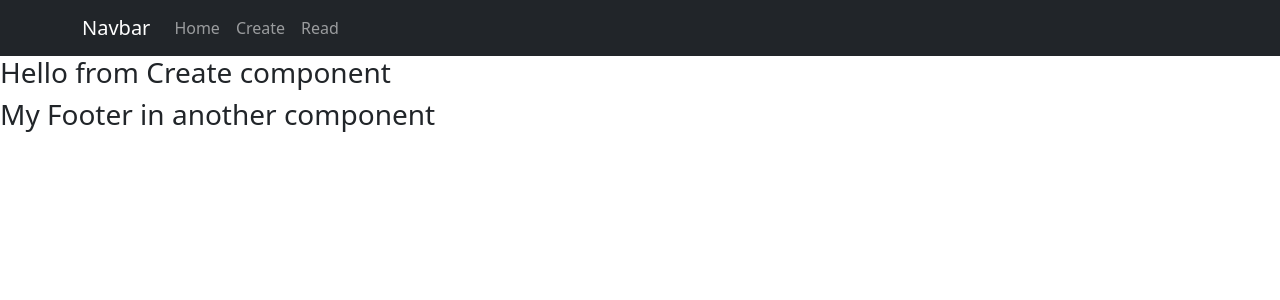
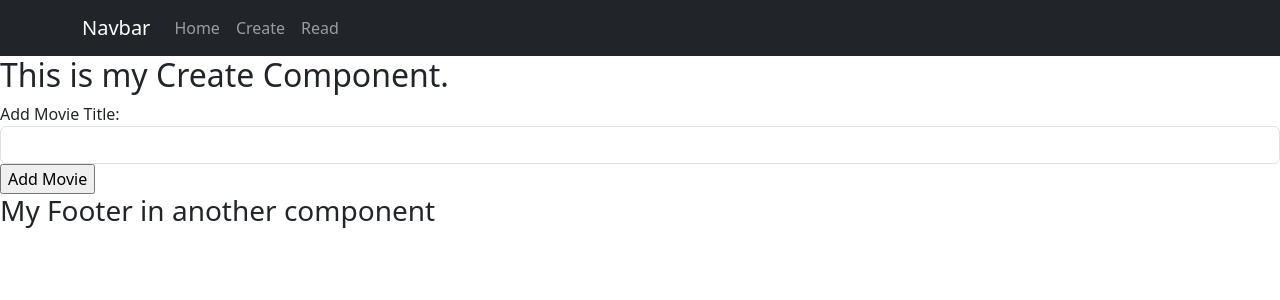
Before and after one commit to NathanCarr10/Data-Rep-Lab-2, a React (Create React App) app in the folder my-app/: page /Create in a window 1280 px wide. Shown: the top 300 px of the page. Built offline with nearby package versions, Linux system fonts and the light colour scheme.

Commit message:
modified create.js file to use UseState functionality

```diff
--- a/my-app/package.json
+++ b/my-app/package.json
@@ -6,6 +6,7 @@
     "@testing-library/jest-dom": "^5.17.0",
     "@testing-library/react": "^13.4.0",
     "@testing-library/user-event": "^13.5.0",
+    "axios": "^1.7.7",
     "bootstrap": "^5.3.3",
     "react": "^18.3.1",
     "react-bootstrap": "^2.10.5",
--- a/my-app/src/components/Create.js
+++ b/my-app/src/components/Create.js
@@ -1,11 +1,31 @@
+import {useState} from "react";
+
 // Create component definition
 const Create = ()=>{
+
+    const [title, setTitle] = useState('');
+
+    const handleSubmit =(e)=>{
+        e.preventDefault();
+        console.log(title);
+    }
+
     return (
         <div>
-            {/* Displaying a heading */}
-           <h3> Hello from Create component </h3>
+          <h2>This is my Create Component.</h2>
+          <form onSubmit={handleSubmit}>
+            <div className="form-group">
+              <label>Add Movie Title: </label>
+              <input type="text"
+                className="form-control"
+                value={title}
+                onChange={(e) => { setTitle(e.target.value) }}
+              />
+            </div>
+            <input type="submit" value="Add Movie" />
+          </form>
         </div>
-    )
-}
+      );
+    }
 // Exporting the Create component to be used in other parts of the application
 export default Create;
--- a/my-app/src/components/Read.js
+++ b/my-app/src/components/Read.js
@@ -1,37 +1,26 @@
 // Importing the Movies component from the same directory
 import Movies from "./Movies"
+import { useEffect, useState } from "react";
+import axios from "axios";
 const Read = ()=>{
-  // Defining an array of movie objects containing details like title, year, imdbID, and poster URL
-   const data = [
-        {
-          "Title": "Avengers: Infinity War",
-          "Year": "2018",
-          "imdbID": "tt4154756",
-          "Type": "movie",
-          "Poster": "https://m.media-amazon.com/images/M/MV5BMjMxNjY2MDU1OV5BMl5BanBnXkFtZTgwNzY1MTUwNTM@._V1_SX300.jpg"
-        },
-        {
-          "Title": "Captain America: Civil War",
-          "Year": "2016",
-          "imdbID": "tt3498820",
-          "Type": "movie",
-          "Poster": "https://m.media-amazon.com/images/M/MV5BMjQ0MTgyNjAxMV5BMl5BanBnXkFtZTgwNjUzMDkyODE@._V1_SX300.jpg"
-        },
-        {
-          "Title": "World War Z",
-          "Year": "2013",
-          "imdbID": "tt0816711",
-          "Type": "movie",
-          "Poster": "https://m.media-amazon.com/images/M/MV5BNDQ4YzFmNzktMmM5ZC00MDZjLTk1OTktNDE2ODE4YjM2MjJjXkEyXkFqcGdeQXVyNTA4NzY1MzY@._V1_SX300.jpg"
-        }
-      ];
+const [movies, setMovies] = useState([])
+      useEffect(() => {
+        axios.get('https://jsonblob.com/api/jsonblob/1287718524221775872')
+        .then((response)=>{
+          console.log(response.data);
+          setMovies(response.data.movies);
+        })
+        .catch((error) => {
+          console.log(error);
+        });
+      });
 
     return (
         <div>
           {/* Displaying a heading */}
            <h3> Hello from read component </h3>
            {/* Passing the movie data (data array) as a prop (myMovies) to the Movies component */}
-           <Movies myMovies={data}/>
+           <Movies myMovies={movies}/>
         </div>
     )
 }
```
Also changed, not shown: 1 other file (tests, documents, lock files or other folders).
